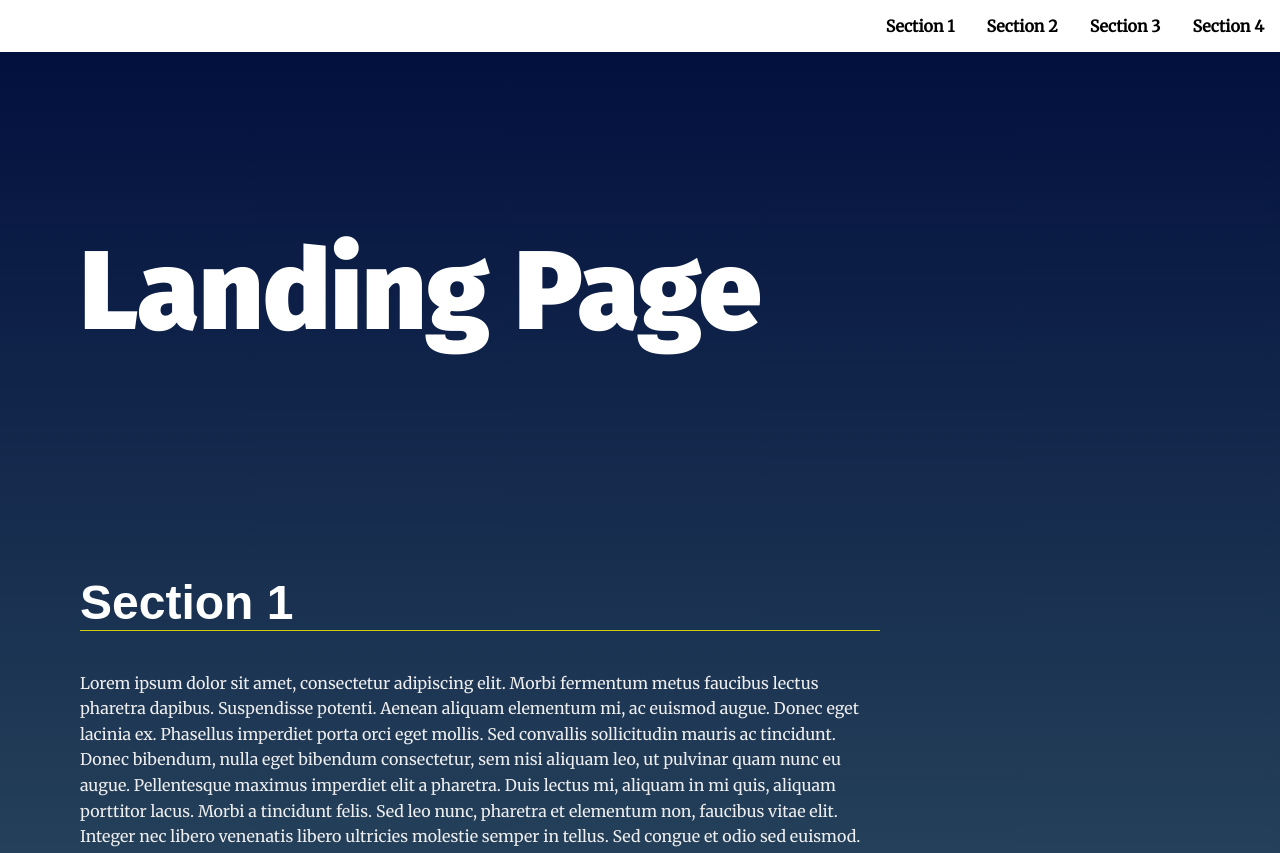
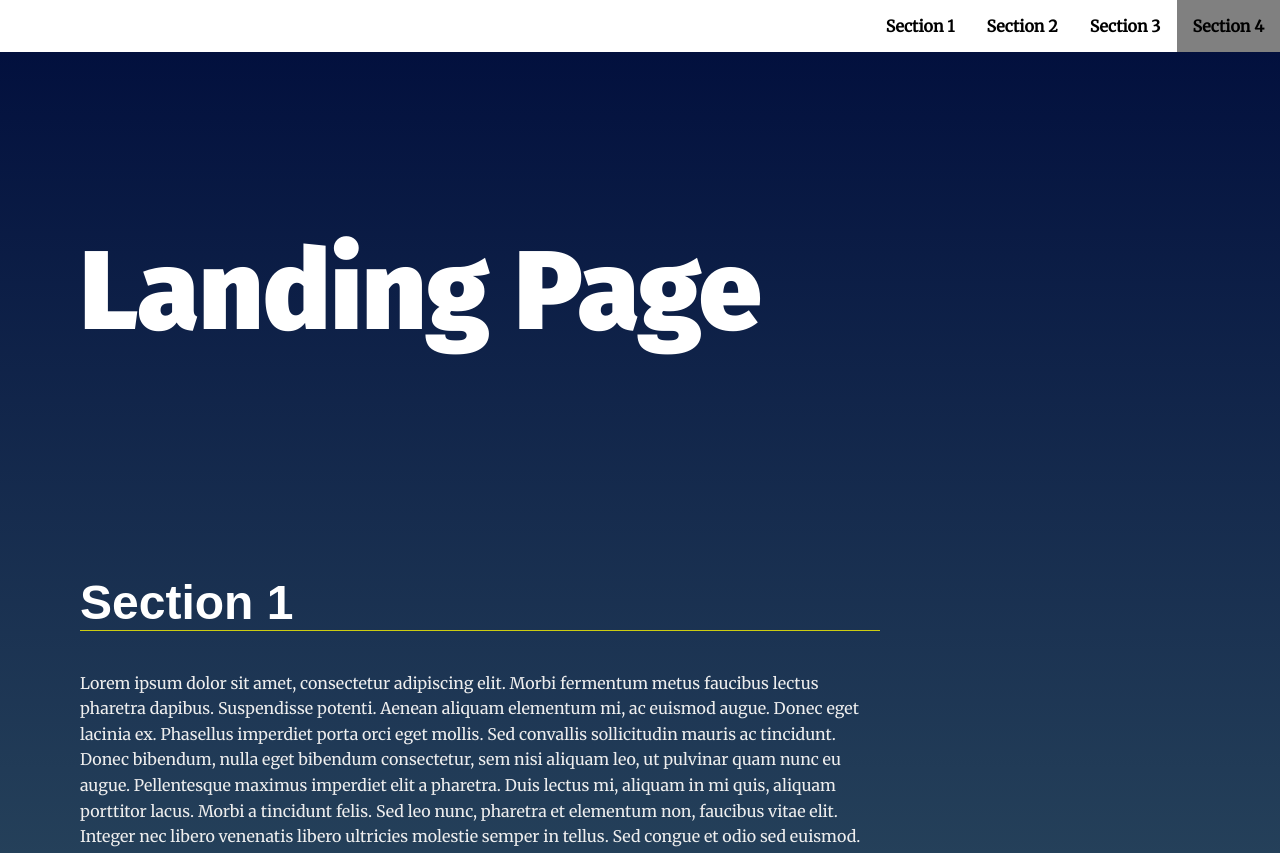
Before and after one commit to MaysaraSafwat/udacity-projects, a plain HTML site: page landing-page/index.html in a window 1280 px wide. Shown: the top 853 px of the page. Drawn offline with Linux system fonts and the light colour scheme.

Commit message:
added README file

```diff
--- a/landing-page/css/styles.css
+++ b/landing-page/css/styles.css
@@ -55,6 +55,11 @@ section {
   min-height: 80vh;
 }
 
+.current-section {
+  background: gray;
+  color: #fff;
+  transition: ease 0.3s all;
+}
 /* ---- Module Rules ---- */
 
 /* Navigation Styles*/
--- a/landing-page/js/app.js
+++ b/landing-page/js/app.js
@@ -1,9 +1,9 @@
 /* turn the node list of sections into an array */
 const sections = Array.from(document.querySelectorAll("section"));
+
 const navbarMenu = document.querySelector("#navbar__list");
 
-/* function to loop over the sections and to create coresponding li tags*/
-
+/* function to loop over the sections and to create corresponding li tag*/
 function createNavItem(){
  for (i=0; i< sections.length; i++){
      const sectionName = sections[i].getAttribute("data-nav");
@@ -15,6 +15,20 @@ function createNavItem(){
 }
 createNavItem();
 
+
+/*highlighting which section is being viewed*/
+const highlight = (section)=>{
+    const links = document.querySelectorAll("li");
+    for (link of links){
+        if(link.innerText == section.getAttribute("data-nav"))
+        {
+            link.classList.add("current-section")
+        } else{
+            link.classList.remove("current-section")
+        }
+    }
+}
+
 /*to determine if section in viewport*/
 function offset (section){
     return( Math.floor(section.getBoundingClientRect().top));
@@ -22,7 +36,8 @@ function offset (section){
 /*to add the active class if meets offset condition*/
 function addClass (bool , section){
     if(bool){
-        section.classList.add('your-active-class')
+        section.classList.add('your-active-class');
+        highlight(section);
      }
 }
 /* to remove active class*/
@@ -34,8 +49,7 @@ function addClass (bool , section){
      sections.forEach(section => {
          const elemOffset = offset(section);
          InviewPort = ()=> elemOffset <150 && elemOffset >= -150
-
-         removeClass(section);
+        removeClass(section);
          addClass( InviewPort() , section);
      })
  }
```
Also changed, not shown: landing-page/README.md (added).
